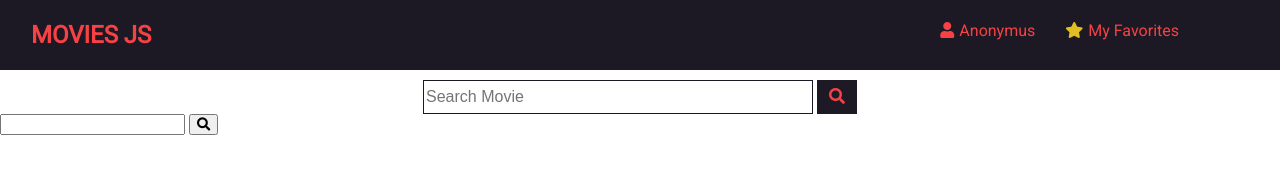
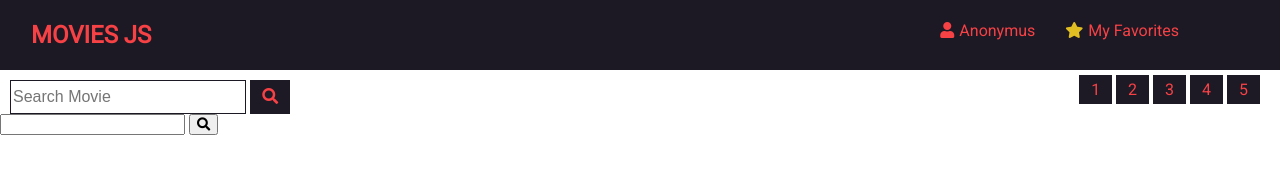
Before and after one commit to amayadiaz/movies-js, a plain HTML site: page index.html in a window 1280 px wide. Drawn offline with Linux system fonts and the light colour scheme; no server answers.

Commit message:
Fix like heart and display pagination

```diff
--- a/app.js
+++ b/app.js
@@ -6,8 +6,6 @@ const moviesUrl = 'https://api.themoviedb.org/3/trending/movie/week?api_key=';
 
 
 let storedList =  JSON.parse(localStorage.getItem('favorites'));
-
-console.log(storedList);
 
 let favoritesList = [];
 
@@ -28,7 +26,9 @@ fetch(moviesUrl + key)
 
         data.results.forEach(element => {
 
-            let template = articleTemplate(element.poster_path, element.vote_average, element.id);
+            let favorite = favoritesList.includes(element.id.toString());
+
+            let template = articleTemplate(element.poster_path, element.vote_average, element.id, favorite);
             $articlesList.innerHTML += template;
 
         });
@@ -71,7 +71,9 @@ function searchMovie() {
     })
     .then(data => {
         data.results.forEach(element => {
+
             let favorite = favoritesList.includes(element.id.toString());
+
             let template = articleTemplate(element.poster_path, element.vote_average, element.id, favorite);
             $articlesList.innerHTML += template;
         });
@@ -81,9 +83,6 @@ function searchMovie() {
 }
 
 function articleTemplate(imagePath, score, idArticle, favorite) {
-
-    console.log(favorite);
-
 
     let iconHeart = '<i class="far fa-heart icon"></i>';
 
@@ -125,9 +124,14 @@ function showFavorites() {
         })
         .then(data => {
 
-            let template = articleTemplate(data.poster_path, data.vote_average, data.id);
+            let template = articleTemplate(data.poster_path, data.vote_average, data.id, true);
             $articlesList.innerHTML += template;
 
         })
     });
 }
+
+function nextPage(element) {
+    console.log(element.textContent);
+
+}
--- a/index.html
+++ b/index.html
@@ -19,6 +19,15 @@
         <input class="input" type="text" placeholder="Search Movie" />
         <button class="button" type="button" onClick="searchMovie()"><i class="fa fa-search"></i></button>
     </div>
+    <div class="pagination">
+        <ul>
+            <li onClick="nextPage(this)">1</li>
+            <li onClick="nextPage(this)">2</li>
+            <li onClick="nextPage(this)">3</li>
+            <li onClick="nextPage(this)">4</li>
+            <li onClick="nextPage(this)">5</li>
+        </ul>
+    </div>
     <div id="articles-list"></div>
     <div class="modal hidden">
         <i class="fas fa-times icon-close" onClick="closeTrailer()"></i>
--- a/styles.css
+++ b/styles.css
@@ -136,8 +136,10 @@ body{
 }
 
 .search{
-    text-align: center;
     margin-top: 10px;
+    margin-left: 10px;
+    display: inline-block;
+    width: 60%;
 }
 
 .search .input{
@@ -158,3 +160,26 @@ body{
     display: inline-block;
     font-size: 16px;
 }
+
+.pagination{
+    display: inline-block;
+    float: right;
+}
+
+.pagination ul{
+    margin: 5px 20px;
+}
+
+.pagination ul li{
+    display: inline-block;
+    padding: 0;
+    background-color: #1D1A26; /* Green */
+    border: none;
+    color: #F64145;
+    padding: 5px 12px;
+    text-align: center;
+    text-decoration: none;
+    display: inline-block;
+    font-size: 16px;
+    cursor: pointer;
+}
```
